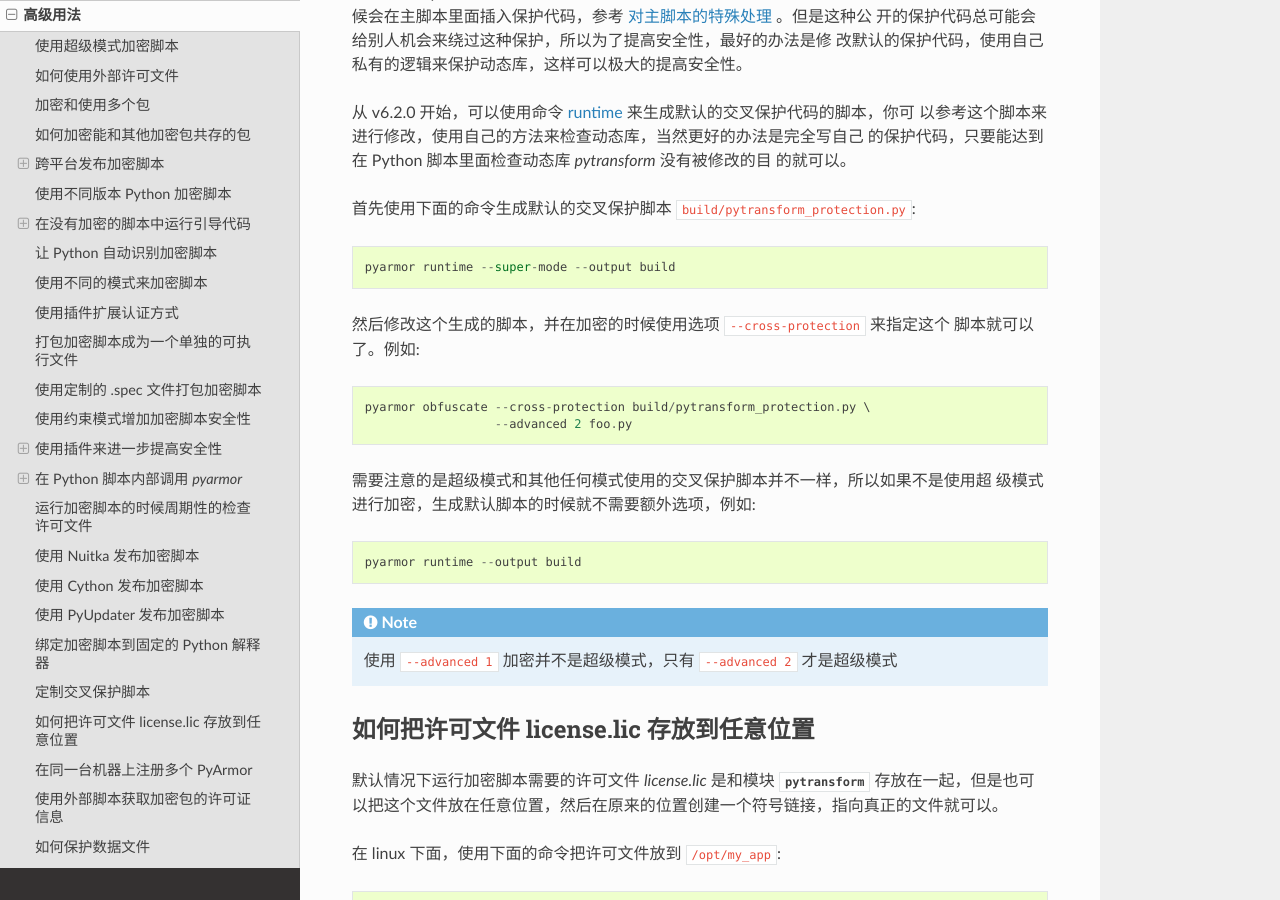
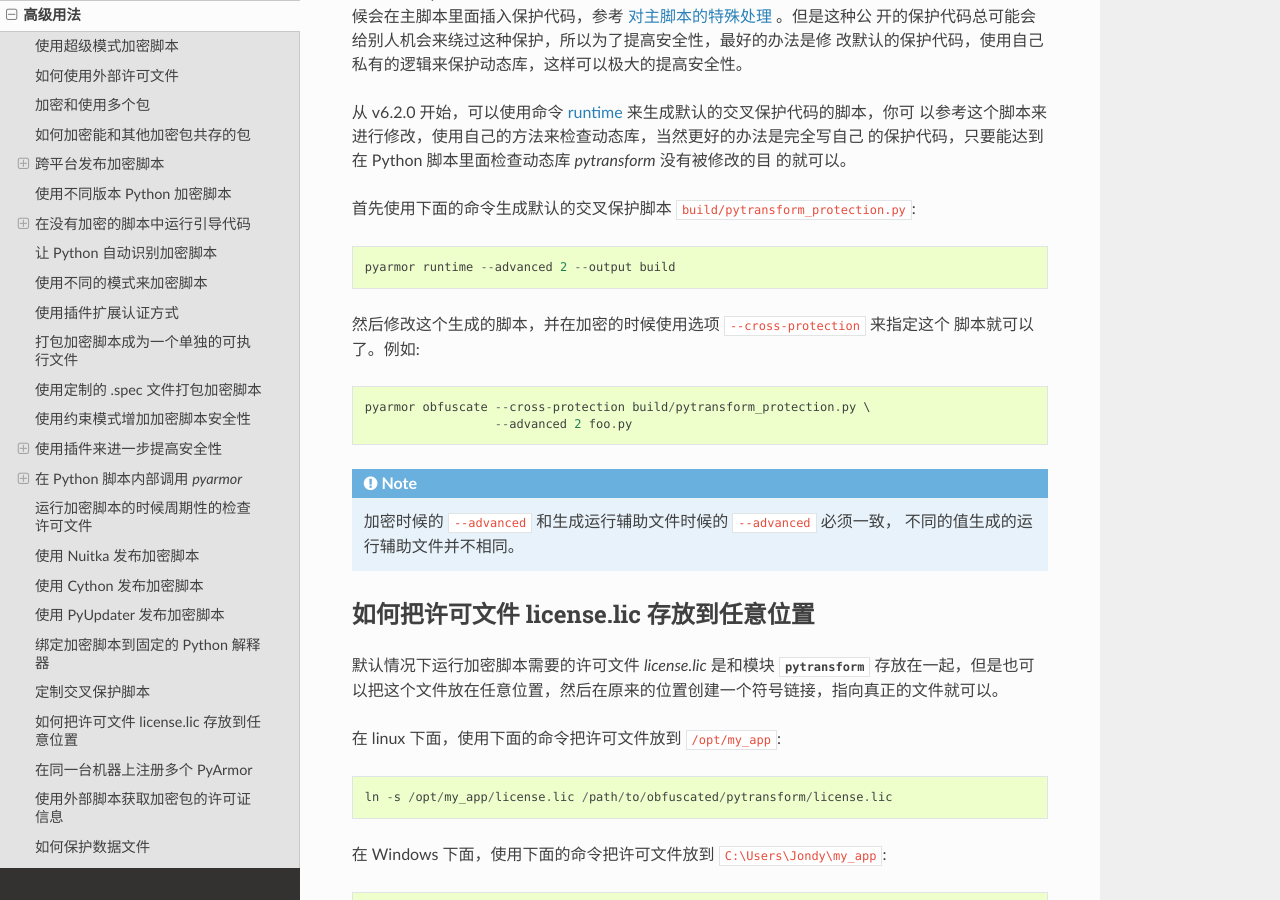
Before and after one commit to dashingsoft/pyarmor-docs-zh, a Sphinx documentation site: the page built from docs/advanced.rst, in a window 1280 px wide and 900 px high, scrolled down 23355 px. Built offline with Sphinx 7.4.7 and the Read the Docs theme 2.0.0, drawn with Linux system fonts in a browser that asks for light colours; some of the changed text lies outside the part shown.

Commit message:
Refine advanced usage

```diff
--- a/docs/advanced.rst
+++ b/docs/advanced.rst
@@ -1107,7 +1107,7 @@
 
 首先使用下面的命令生成默认的交叉保护脚本 ``build/pytransform_protection.py``::
 
-  pyarmor runtime --super-mode --output build
+  pyarmor runtime --advanced 2 --output build
 
 然后修改这个生成的脚本，并在加密的时候使用选项 ``--cross-protection`` 来指定这个
 脚本就可以了。例如::
@@ -1115,14 +1115,10 @@
   pyarmor obfuscate --cross-protection build/pytransform_protection.py \
                     --advanced 2 foo.py
 
-需要注意的是超级模式和其他任何模式使用的交叉保护脚本并不一样，所以如果不是使用超
-级模式进行加密，生成默认脚本的时候就不需要额外选项，例如::
-
-  pyarmor runtime --output build
-
 .. note::
 
-   使用 ``--advanced 1`` 加密并不是超级模式，只有 ``--advanced 2`` 才是超级模式
+   加密时候的 ``--advanced`` 和生成运行辅助文件时候的 ``--advanced`` 必须一致，
+   不同的值生成的运行辅助文件并不相同。
 
 .. _storing runtime file license.lic to any location:
 
@@ -1276,7 +1272,6 @@
 :ref:`约束模式` 3 或者 4 进行加密，那么运行的时候会抛出保护异常。因为这两个系统
 模块都没有加密，但是它们会直接调用约束模块里面的函数，这会触发保护异常。
 
-
 为了解决这个问题，需要定义一个公共的代理模块，这个公共模块使用普通约束，让系统模
 块来调用代理模块里面的函数，而不是直接调用私有模块里面的函数。
 
@@ -1316,4 +1311,8 @@
     # 为了不影响其他加密脚本，选项 --exact 和 --no-runtime 都是必须的
     pyarmor obfuscate --restrict 1 --exact --no-runtime pub_foo.py
 
+另外一种解决方案是使用约束模式 1 加密相关的系统模块，例如 :mod:`threading` ，这
+样就不会违反约束模式的要求。对于 :mod:`multiprocessing` 来说，不需要加密里面的所
+有模块，仅仅加密那些会直接调用约束模块的脚本就可以了。
+
 .. include:: _common_definitions.txt
```
